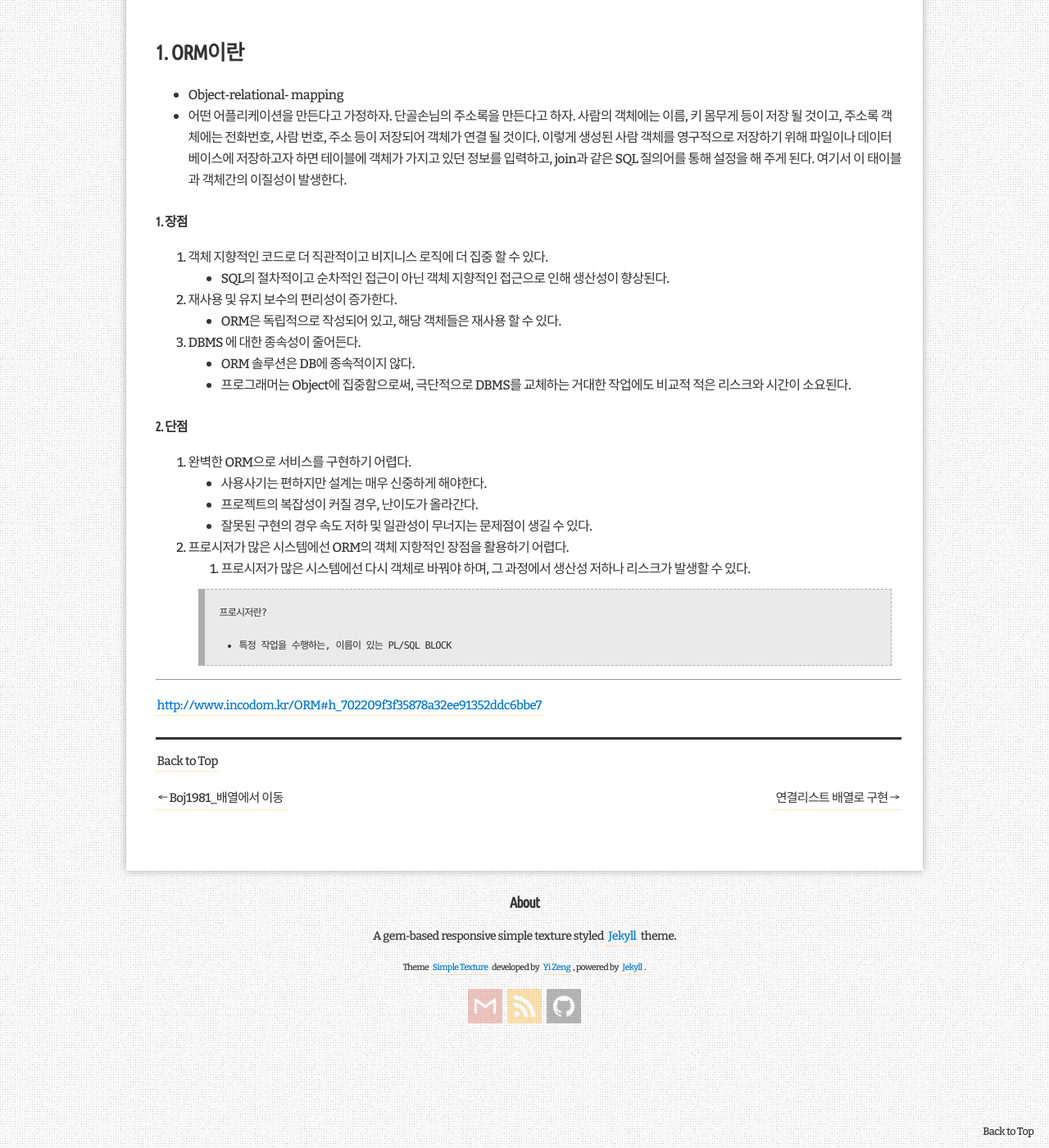
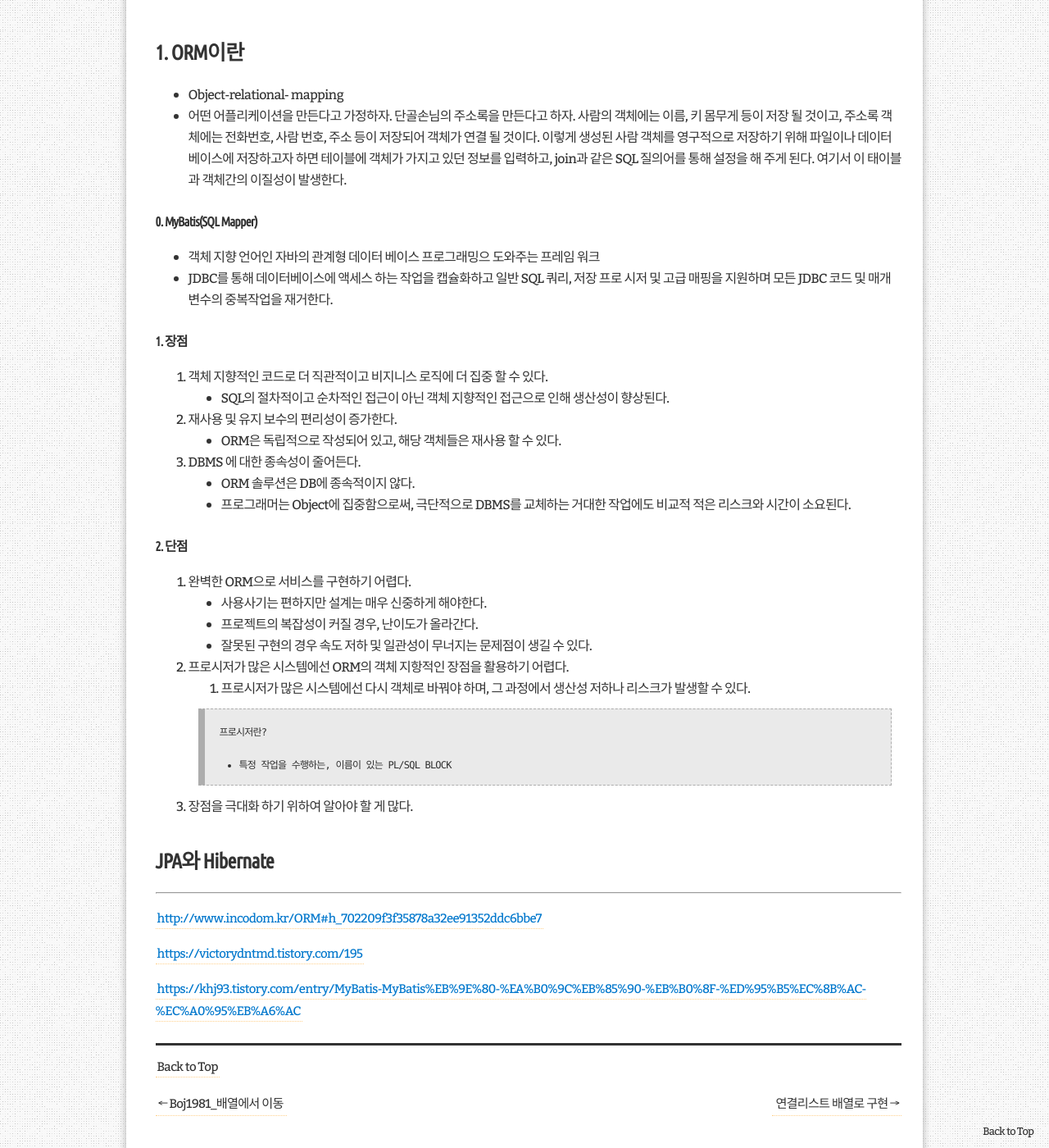
Before and after one commit to llmooon/llmooon.github.io, a Jekyll site: the page built from _posts/spring/2019-03-27-JPA란.md, in a window 1280 px wide and 1400 px high, scrolled down 362 px. Shown: the whole window at 82% size. Built offline with Jekyll 4.4.1, drawn with Linux system fonts in a browser that asks for light colours; some web fonts are replaced; comment, search, counter and statistics services are not loaded.

Commit message:
modify JPA post

```diff
--- a/_posts/spring/2019-03-27-JPA란.md
+++ b/_posts/spring/2019-03-27-JPA란.md
@@ -11,6 +11,13 @@ categories: Spring, JPA
 
 - Object-relational- mapping
 - 어떤 어플리케이션을 만든다고 가정하자. 단골손님의 주소록을 만든다고 하자. 사람의 객체에는 이름, 키 몸무게 등이 저장 될 것이고, 주소록 객체에는 전화번호, 사람 번호, 주소 등이 저장되어 객체가 연결 될 것이다. 이렇게 생성된 사람 객체를 영구적으로 저장하기 위해 파일이나 데이터베이스에 저장하고자 하면 테이블에 객체가 가지고 있던 정보를 입력하고, join과 같은 SQL 질의어를 통해 설정을 해 주게 된다. 여기서 이 태이블과 객체간의 이질성이 발생한다.
+
+
+
+#### 0. MyBatis(SQL Mapper)
+
+- 객체 지향 언어인 자바의 관계형 데이터 베이스 프로그래밍으 도와주는 프레임 워크
+- JDBC를 통해 데이터베이스에 액세스 하는 작업을 캡슐화하고 일반 SQL 쿼리, 저장 프로 시저 및 고급 매핑을 지원하며 모든 JDBC 코드 및 매개 변수의 중복작업을 재거한다.
 
 
 
@@ -40,8 +47,20 @@ categories: Spring, JPA
    >
    > - 특정 작업을 수행하는, 이름이 있는 PL/SQL BLOCK
 
+3. 장점을 극대화 하기 위하여 알아야 할 게 많다.
+
+
+
+## JPA와 Hibernate
+
+
+
 
 
 ---
 
 <http://www.incodom.kr/ORM#h_702209f3f35878a32ee91352ddc6bbe7>
+
+<https://victorydntmd.tistory.com/195>
+
+<https://khj93.tistory.com/entry/MyBatis-MyBatis%EB%9E%80-%EA%B0%9C%EB%85%90-%EB%B0%8F-%ED%95%B5%EC%8B%AC-%EC%A0%95%EB%A6%AC>
```
